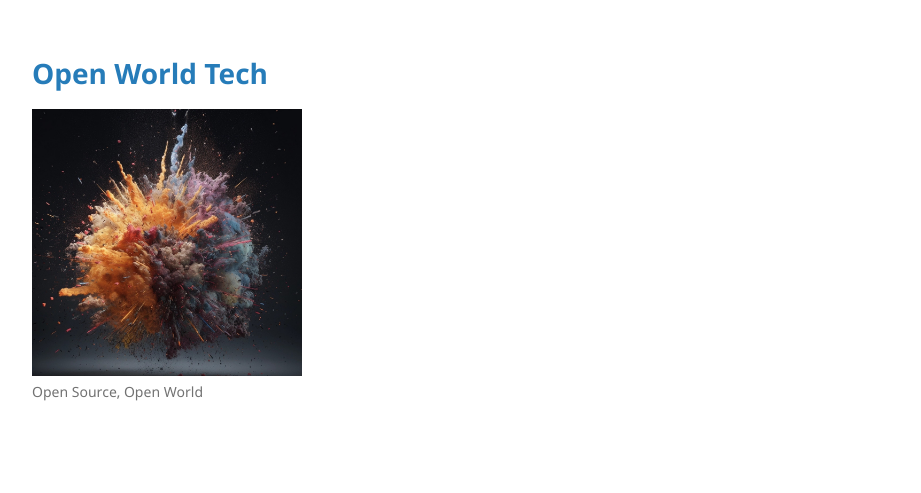
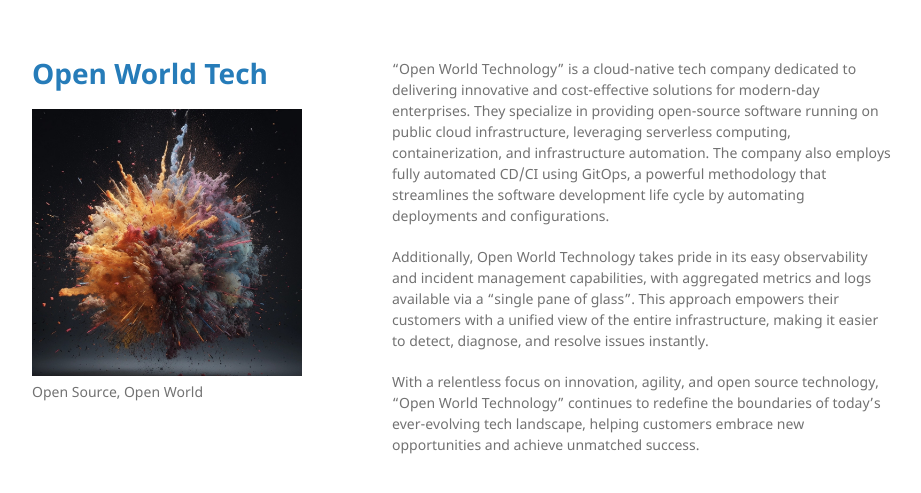
Before and after one commit to OpenWorldGame-Io/OpenWorldTech-Io.github.io, a Jekyll site: the page built from index.md, in a window 1280 px wide. Shown: the top 493 px of the page, without its empty margins (178-1099 px from the left). Built offline with Jekyll 4.4.1, drawn with Linux system fonts in a browser that asks for light colours.

Commit message:
update index

```diff
--- a/index.md
+++ b/index.md
@@ -1,3 +1,8 @@
 ---
 layout: default
 ---
+"Open World Technology" is a cloud-native tech company dedicated to delivering innovative and cost-effective solutions for modern-day enterprises. They specialize in providing open-source software running on public cloud infrastructure, leveraging serverless computing, containerization, and infrastructure automation. The company also employs fully automated CD/CI using GitOps, a powerful methodology that streamlines the software development life cycle by automating deployments and configurations.
+
+Additionally, Open World Technology takes pride in its easy observability and incident management capabilities, with aggregated metrics and logs available via a "single pane of glass". This approach empowers their customers with a unified view of the entire infrastructure, making it easier to detect, diagnose, and resolve issues instantly.
+
+With a relentless focus on innovation, agility, and open source technology, "Open World Technology" continues to redefine the boundaries of today's ever-evolving tech landscape, helping customers embrace new opportunities and achieve unmatched success.
```
